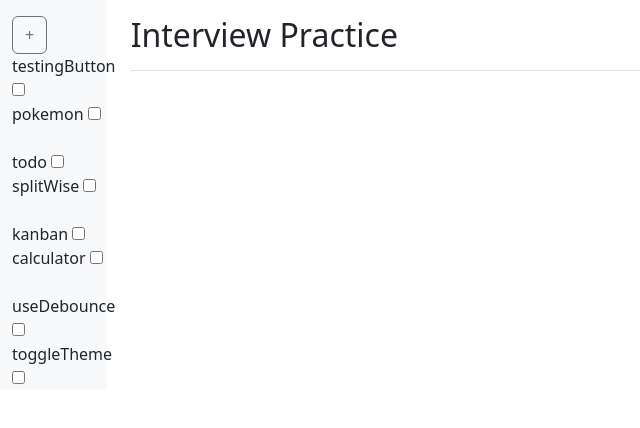
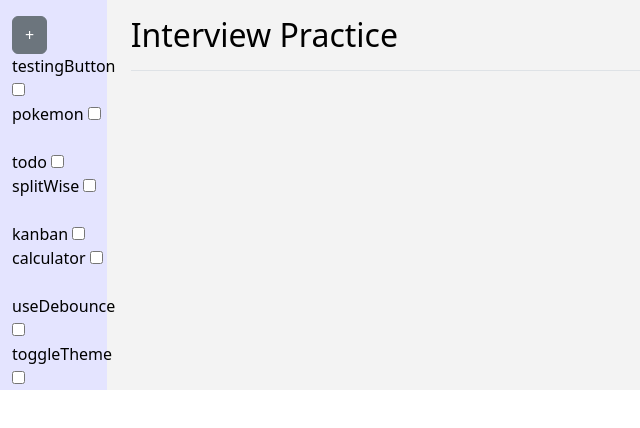
Before and after one commit to nhemnt/tyaari-jeet-ki, a React (Vite) app: page / in a window 1280 px wide. Shown: the top 428 px of the page, without its empty margins (0-640 px from the left). Built offline with nearby package versions, Linux system fonts and the light colour scheme.

Commit message:
theme css

```diff
--- /dev/null
+++ b/src/App.css
@@ -0,0 +1,33 @@
+:root {
+    --bg-primary-light: #f3f3f3;
+    --bg-primary-dark: black;
+
+    --text-primary-light: black;
+    --text-primary-dark: white;
+
+    --bg-navbar-light: rgb(228, 228, 255);
+    --bg-navbar-dark: rgb(29, 29, 58);
+
+}
+
+
+.light {
+    --text-primary: var(--text-primary-light);
+    --bg-primary: var(--bg-primary-light);
+    --bg-navbar: var(--bg-navbar-light);
+}
+
+.dark {
+    --text-primary: var(--text-primary-dark);
+    --bg-primary: var(--bg-primary-dark);
+    --bg-navbar: var(--bg-navbar-dark);
+}
+
+.my-app {
+    background-color: var(--bg-primary);
+    color: var(--text-primary);
+}
+
+.my-app__navbar{
+    background-color: var(--bg-navbar);
+}
--- a/src/App.jsx
+++ b/src/App.jsx
@@ -10,7 +10,7 @@ import Kanban from './components/Kanban'
 import Calculator from './components/Calculator'
 import DebouncedHook from './components/DebounceHook'
 import Theme from './components/Theme'
-
+import "./App.css";
 
 
 function App() {
--- a/src/components/Dashboard/index.jsx
+++ b/src/components/Dashboard/index.jsx
@@ -1,16 +1,19 @@
 import React, { useState } from 'react'
 import { FeatureFlags } from '../../contexts/FeatureFlags';
+import { ThemeContext } from '../../contexts/ToggleTheme';
 
 const Dashboard = ({ children }) => {
     const [toggle, setToggle] = useState(true);
     const { features, toggleFeature } = React.useContext(FeatureFlags);
+    const { theme } = React.useContext(ThemeContext)
+
     return (
-        <div className='container-fluid height'>
+        <div className={`container-fluid height ${theme} my-app`}>
             <div className='row'>
-                <nav className={`col-md-${toggle ? "1" : "2"}  bg-light d-md-block`} style={{
+                <nav className={`col-md-${toggle ? "1" : "2"} my-app__navbar d-md-block`} style={{
                     height: "100%"
                 }}>
-                    <button className='btn btn-outline-secondary ms-auto mt-3' onClick={() => setToggle(prev => !prev)}>{toggle ? "+" : "-"}</button>
+                    <button className='btn btn-secondary ms-auto mt-3' onClick={() => setToggle(prev => !prev)}>{toggle ? "+" : "-"}</button>
                     <ul className='nav flex-column'>
                         {Object.entries(features).map(([key, val]) => {
                             return (<li key={key} className='nav-item'>{key} <input type="checkbox" className='checkbox' value={val} onChange={() => toggleFeature(key, !val)} /></li>)
--- a/src/contexts/ToggleTheme.jsx
+++ b/src/contexts/ToggleTheme.jsx
@@ -5,14 +5,16 @@ export const ThemeContext = createContext();
 import React from 'react'
 
 const intialState = {
-    theme: "light"
+    theme:  localStorage.getItem("theme") || "light"
 }
 const reducer = (state = intialState, action) => {
     switch(action.type){
         case "TOGGLE_THEME": {
+            const newTheme = state.theme === "light" ? "dark" : "light";
+            localStorage.setItem("theme", newTheme);
             return {
                 ...state,
-                theme: state.theme === "light" ? "dark" : "light"
+                theme: newTheme
             }
         }
     }
```
